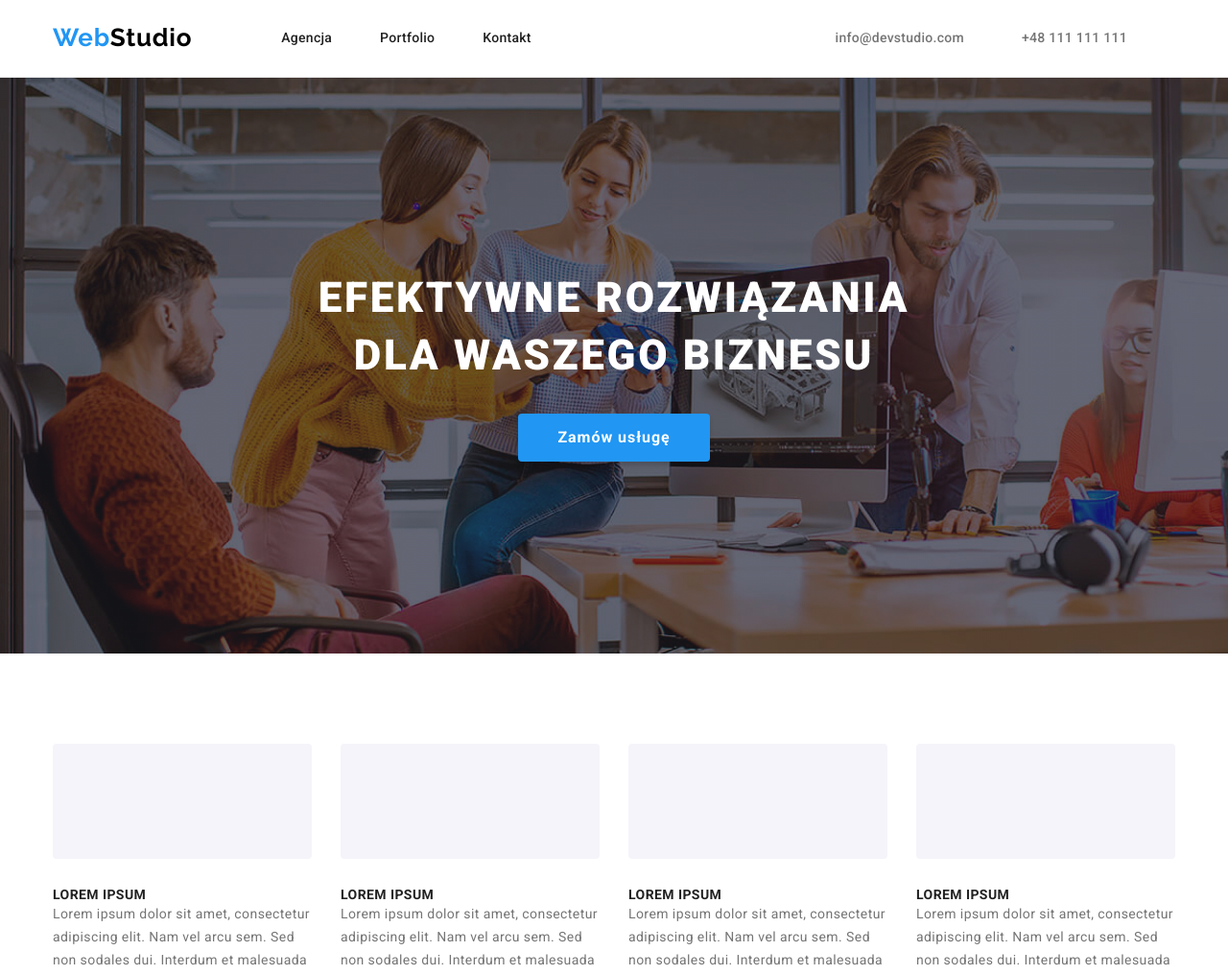
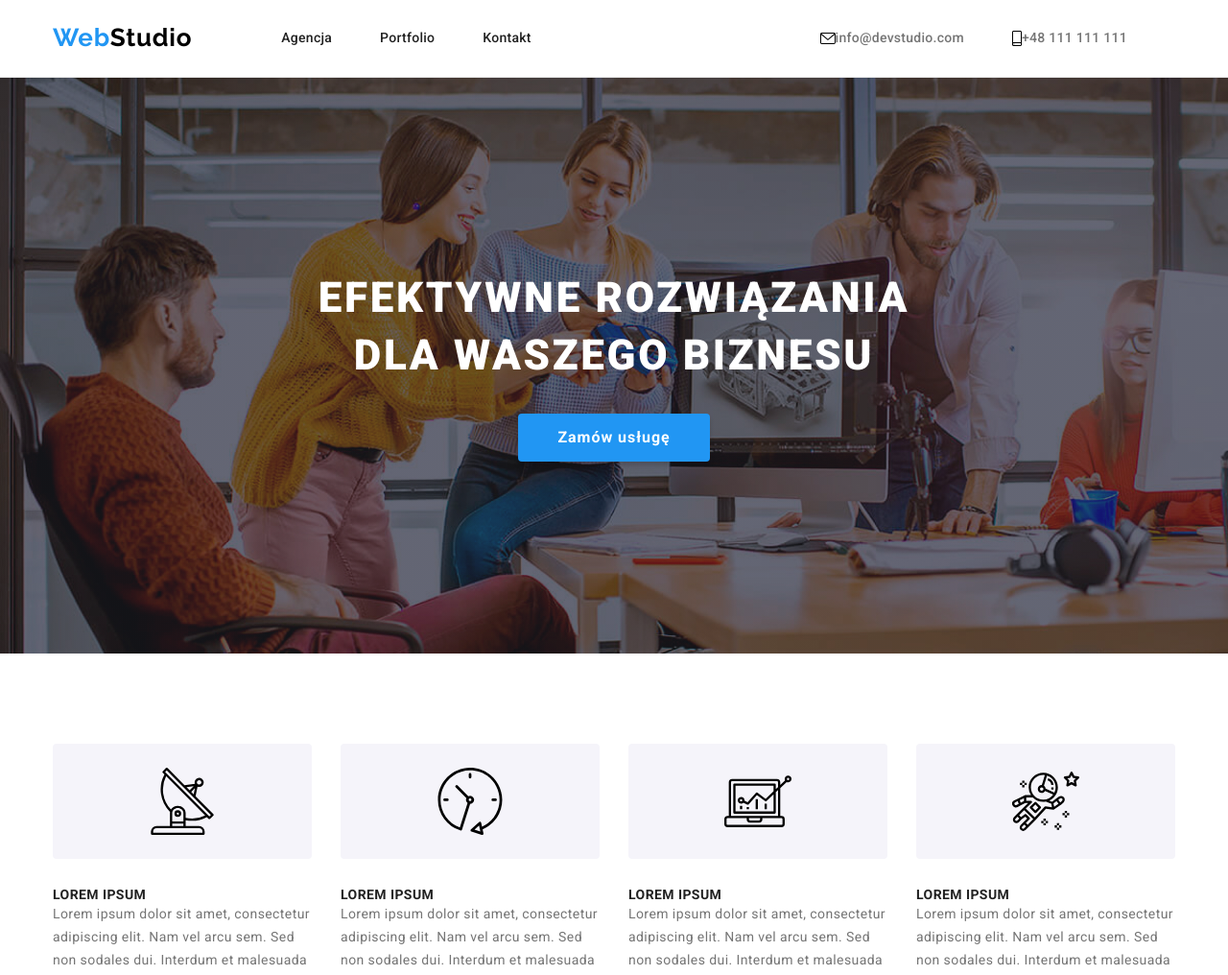
Before and after one commit to kraciastespodnie/goit-markup-hw-04, a plain HTML site: page index.html in a window 1280 px wide. Shown: the top 1016 px of the page at 96% size. Drawn offline with nearby package versions, Linux system fonts and the light colour scheme; the site is published under a folder, as on GitHub Pages, so addresses that start at the root find nothing.

Commit message:
chenges in svg files

```diff
--- a/index.html
+++ b/index.html
@@ -34,11 +34,11 @@
                 </div>
                 <div class="contacts">
                     <svg width="16" height="12">
-                        <use href="/images/icons.svg#icon-envelope"></use>
+                        <use href="images/icons.svg#icon-envelope"></use>
                     </svg>
                     <a href="mailto:info@devstudio.com">info@devstudio.com</a>
                     <svg width="10px" height="16">
-                        <use href="/images/icons.svg#icon-smartphone"></use>
+                        <use href="images/icons.svg#icon-smartphone"></use>
                     </svg>
                     <a href="tel:+48111111111">+48 111 111 111</a>
                 </div>
@@ -61,7 +61,7 @@
                         <div>
                             <svg width="70" height="70">
                                 <use
-                                    href="/images/icons.svg#icon-antenna-1"
+                                    href="images/icons.svg#icon-antenna-1"
                                 ></use>
                             </svg>
                         </div>
@@ -76,7 +76,7 @@
                         <div>
                             <svg width="70" height="70">
                                 <use
-                                    href="/images/icons.svg#icon-clock-1"
+                                    href="images/icons.svg#icon-clock-1"
                                 ></use>
                             </svg>
                         </div>
@@ -91,7 +91,7 @@
                         <div>
                             <svg width="70" height="70">
                                 <use
-                                    href="/images/icons.svg#icon-diagram-1"
+                                    href="images/icons.svg#icon-diagram-1"
                                 ></use>
                             </svg>
                         </div>
@@ -106,7 +106,7 @@
                         <div>
                             <svg width="70" height="70">
                                 <use
-                                    href="/images/icons.svg#icon-astronaut-1"
+                                    href="images/icons.svg#icon-astronaut-1"
                                 ></use>
                             </svg>
                         </div>
```
